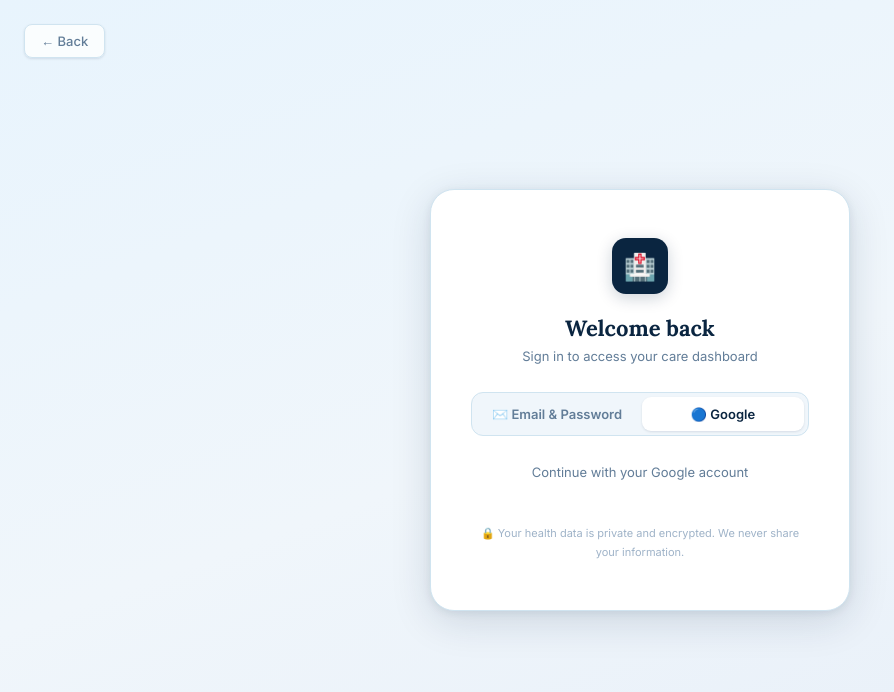
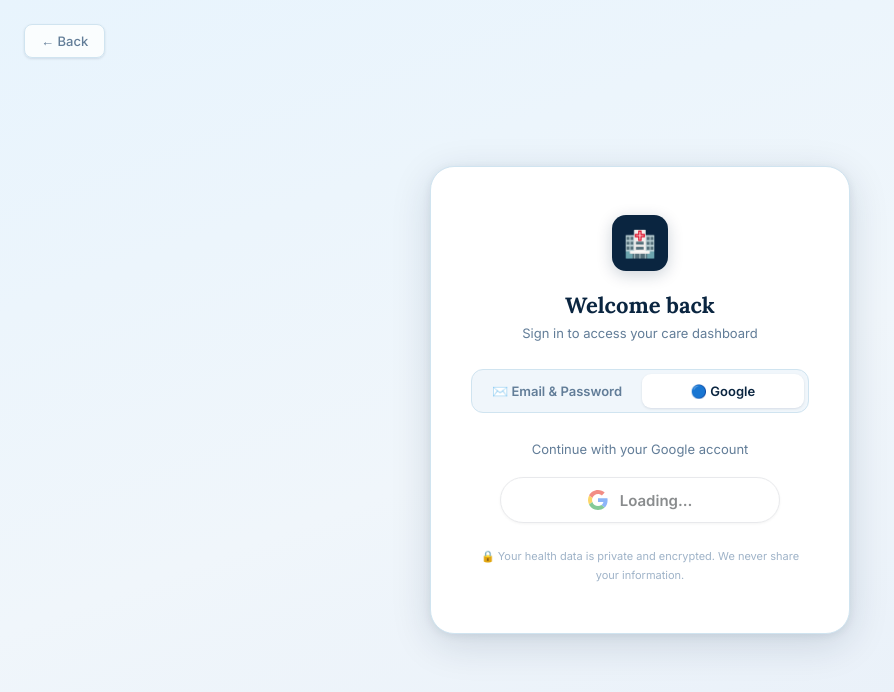
Before and after one commit to BasirS/care-companian, a React (Vite) app in the folder frontend/: page /login in a window 1280 px wide. Both pictures are taken after a click on the button "🔵 Google". Shown: the top 692 px of the page, without its empty margins (0-894 px from the left). Built offline with nearby package versions, Linux system fonts and the light colour scheme; no server answers.

Commit message:
Fixed Google sign-in button

```diff
--- a/frontend/src/components/GoogleSignInButton.tsx
+++ b/frontend/src/components/GoogleSignInButton.tsx
@@ -1,32 +1,52 @@
-import { useEffect, useRef } from 'react'
+import { useState, useEffect } from 'react'
 
 export default function GoogleSignInButton() {
-  const containerRef = useRef<HTMLDivElement>(null)
+  const [ready, setReady] = useState(false)
+  const [hovered, setHovered] = useState(false)
 
   useEffect(() => {
-    function render() {
-      if (containerRef.current && window.google?.accounts?.id) {
-        window.google.accounts.id.renderButton(containerRef.current, {
-          theme: 'filled_black',
-          size: 'large',
-          shape: 'pill',
-          text: 'continue_with',
-          width: 280,
-        })
-      }
-    }
-
-    // Wait until google is initialized (initialize() must be called first in AuthContext)
+    if (window.google?.accounts?.id) { setReady(true); return }
     const interval = setInterval(() => {
-      if (window.google?.accounts?.id) {
-        clearInterval(interval)
-        // Small delay to ensure AuthContext's initialize() has run
-        setTimeout(render, 50)
-      }
+      if (window.google?.accounts?.id) { clearInterval(interval); setReady(true) }
     }, 100)
-
     return () => clearInterval(interval)
   }, [])
 
-  return <div ref={containerRef} />
+  function handleClick() {
+    if (window.google?.accounts?.id) {
+      window.google.accounts.id.prompt()
+    }
+  }
+
+  return (
+    <button
+      onClick={handleClick}
+      disabled={!ready}
+      onMouseEnter={() => setHovered(true)}
+      onMouseLeave={() => setHovered(false)}
+      style={{
+        display: 'flex', alignItems: 'center', justifyContent: 'center', gap: 12,
+        width: 280, padding: '12px 20px',
+        background: hovered ? '#f8f8f8' : '#fff',
+        border: '1.5px solid #dadce0',
+        borderRadius: 24,
+        fontSize: 15, fontWeight: 600,
+        fontFamily: 'var(--font-body)',
+        color: '#3c4043',
+        cursor: ready ? 'pointer' : 'not-allowed',
+        opacity: ready ? 1 : 0.6,
+        boxShadow: hovered ? '0 2px 8px rgba(0,0,0,0.12)' : '0 1px 3px rgba(0,0,0,0.08)',
+        transition: 'all 0.15s',
+      }}
+    >
+      <svg width="20" height="20" viewBox="0 0 48 48">
+        <path fill="#EA4335" d="M24 9.5c3.54 0 6.71 1.22 9.21 3.6l6.85-6.85C35.9 2.38 30.47 0 24 0 14.62 0 6.51 5.38 2.56 13.22l7.98 6.19C12.43 13.72 17.74 9.5 24 9.5z"/>
+        <path fill="#4285F4" d="M46.98 24.55c0-1.57-.15-3.09-.38-4.55H24v9.02h12.94c-.58 2.96-2.26 5.48-4.78 7.18l7.73 6c4.51-4.18 7.09-10.36 7.09-17.65z"/>
+        <path fill="#FBBC05" d="M10.53 28.59c-.48-1.45-.76-2.99-.76-4.59s.27-3.14.76-4.59l-7.98-6.19C.92 16.46 0 20.12 0 24c0 3.88.92 7.54 2.56 10.78l7.97-6.19z"/>
+        <path fill="#34A853" d="M24 48c6.48 0 11.93-2.13 15.89-5.81l-7.73-6c-2.15 1.45-4.92 2.3-8.16 2.3-6.26 0-11.57-4.22-13.47-9.91l-7.98 6.19C6.51 42.62 14.62 48 24 48z"/>
+        <path fill="none" d="M0 0h48v48H0z"/>
+      </svg>
+      {ready ? 'Continue with Google' : 'Loading…'}
+    </button>
+  )
 }
```
